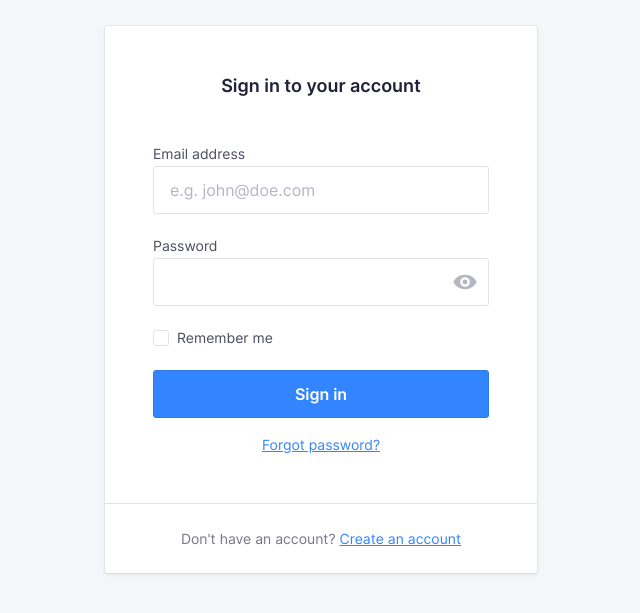
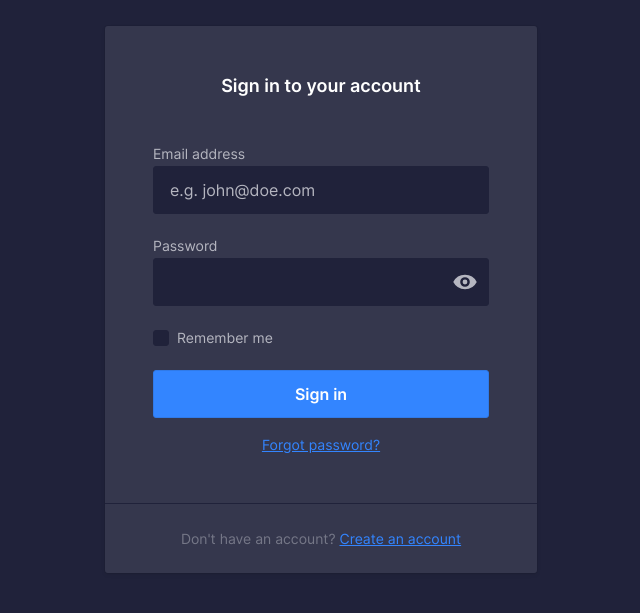
Before and after one commit to nmct-create3/custom-input-design-RecourVictor, a plain HTML site: page index.html in a window 1280 px wide. Shown: the part 137-750 px from the top of the page, without its empty margins (319-959 px from the left). Drawn offline with Linux system fonts and the dark colour scheme.

Commit message:
darkmode

```diff
--- a/css/screen.css
+++ b/css/screen.css
@@ -30,6 +30,8 @@
     --global-color-primary-700: hsl(var(--global-color-primary-h) 65% 35%);
     --global-color-primary-500-alpha-75: hsl(var(--global-color-primary-500-hsl) / .75);
     --global-color-primary-500-alpha-30: hsl(var(--global-color-primary-500-hsl) / .3);
+
+    --global-color-card: white;
 
     --global-color-neutral-050: #F5F6FA;
     --global-color-neutral-100: #E2E3E7;
@@ -80,6 +82,18 @@
     --global-transition: 0.5s ease;
 }
 
+@media (prefers-color-scheme: dark) {
+    :root {
+        --global-color-neutral-050: #20223A;
+        --global-color-card: #35374D;
+        --global-input-backgroundColor: #20223A;
+        --global-input-borderColor: #20223A;
+        --global-input-hover-borderColor: var(--global-color-primary-500);
+        --global-input-color: #B5B6C0;
+        --global-color-neutral-950: white;
+        --global-color-neutral-800: #B5B6C0;
+    }
+}
 
 
 
@@ -473,6 +487,12 @@ input::placeholder {
     Website main logo
 */
 
+@media (prefers-color-scheme: dark) {
+    .c-logo__path {
+      fill: white !important;
+    }
+}
+
 .c-logo {
     height: var(--global-whitespace);
     display: flex;
@@ -504,7 +524,7 @@ input::placeholder {
 */
 
 .c-card {
-    background-color: White;
+    background-color: var(--global-color-card);
     margin-bottom: var(--global-whitespace);
     border-radius: var(--global-borderRadius);
     box-shadow: 0 0 0 var(--global-borderWidth) rgba(0, 0, 0, 0.05), 0 2px 4px rgba(0, 0, 0, .075);
@@ -519,7 +539,7 @@ input::placeholder {
 
 .c-card__footer {
     text-align: center;
-    border-top: var(--global-borderWidth) solid var(--global-color-neutral-100);
+    border-top: var(--global-borderWidth) solid var(--global-input-borderColor);
 }
 
 .c-card__title {
@@ -702,6 +722,9 @@ input::placeholder {
     height: 1rem;
     border: var(--global-borderWidth) solid var(--global-input-borderColor);
     margin-right: var(--global-whitespace-sm);
+    @media (prefers-color-scheme: dark) {
+        background-color: var(--global-color-neutral-050);
+    }
 }
 
 .c-custom-option__fake-input--checkbox{
```
